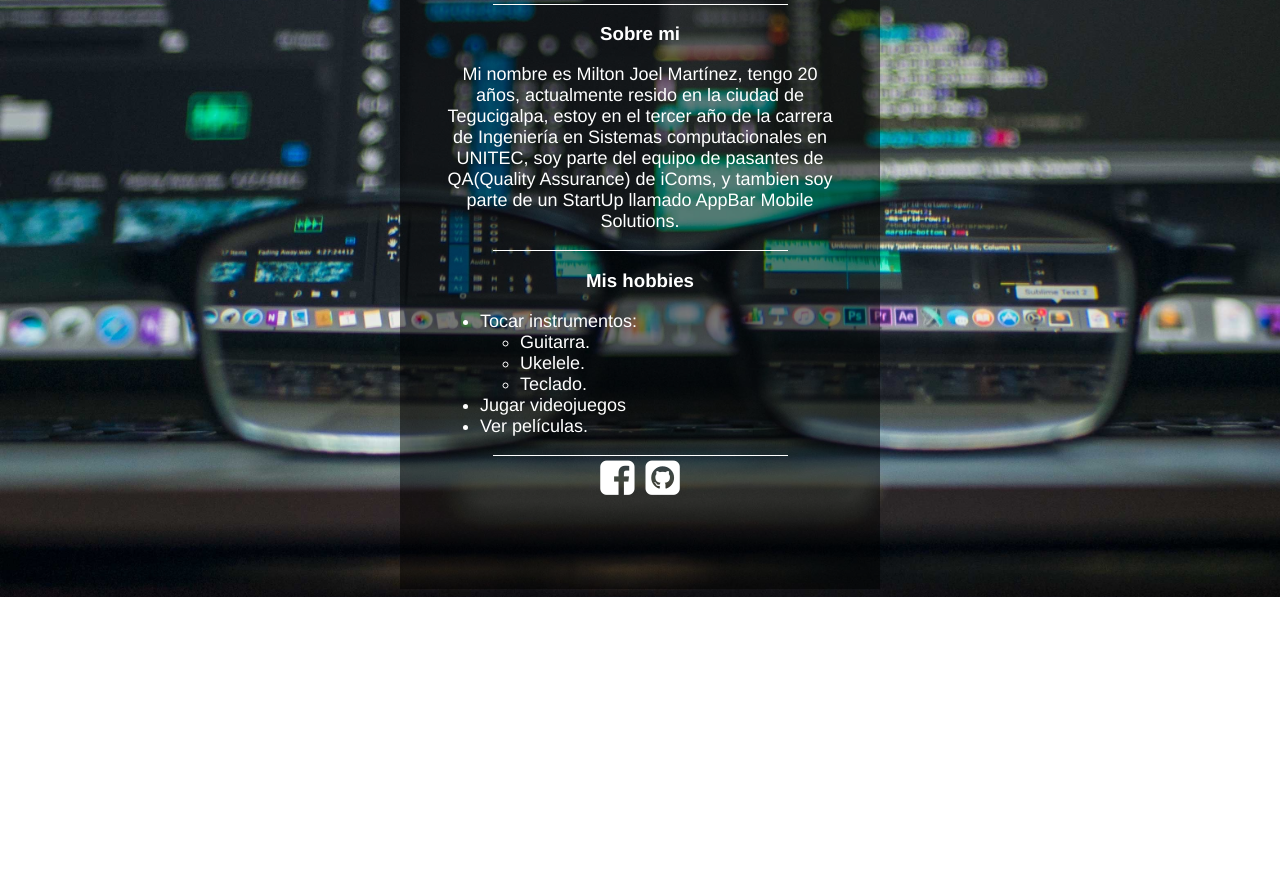
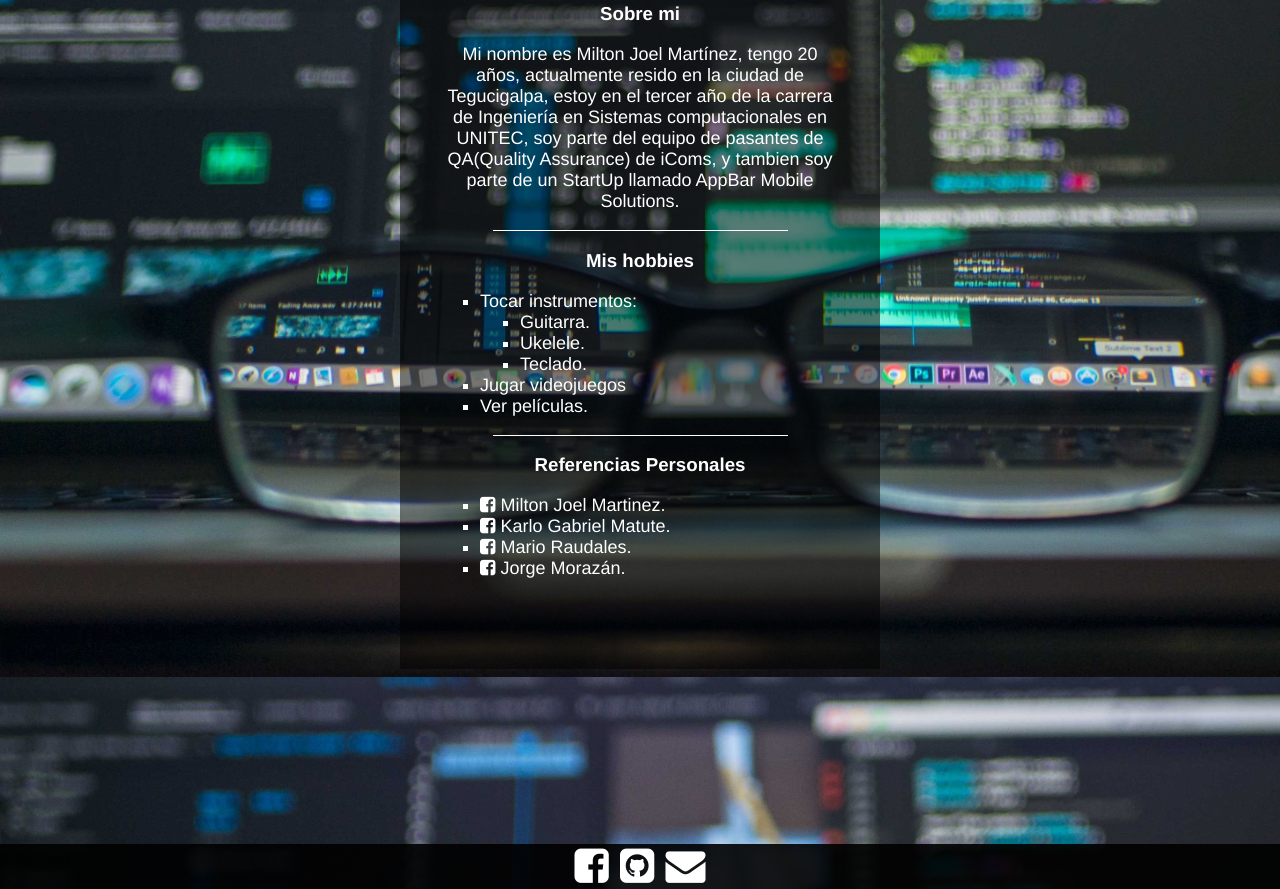
Before and after one commit to miltonmb/miltonmb.github.io, a plain HTML site: page index.html in a window 1280 px wide. Shown: the part 431-1320 px from the top of the page. Before the commit the page ends 1028 px from the top, so only its background shows below. Drawn offline with Linux system fonts and the light colour scheme.

Commit message:
List con email

```diff
--- a/css/master.css
+++ b/css/master.css
@@ -9,12 +9,12 @@ html{
 
 .datoPrincipal{
 	width: 400px;
-	height: 900px;
+	height: 1000px;
 	background: rgba(0,0,0,0.5);
 	padding: 40px;
 	color: white;
 	margin: 0 auto;
-	margin-top: 40px;
+	margin-top: 20px;
 	text-align: center;
 }
 
@@ -40,8 +40,13 @@ p{
 	font-size: 40px;
 }
 
-.social a{
+a{
 	color: white;
+	text-decoration: none;
+}
+
+a:hover{
+	color: gray;
 }
 
 .linea{
@@ -51,7 +56,17 @@ p{
 }
 
 
-.datoPrincipal #hobbies ul{
+.datoPrincipal .hobbies ul{
 	text-align: left;
 	font-size: 18px;
+	list-style-type: square;
 }
+
+.footerSocial{
+	width:100%;
+  	position:absolute;
+  	bottom:-520px;
+  	left:0;
+  	background-color:rgba(0,0,0,0.9);
+  	text-align: center;
+}
--- a/index.html
+++ b/index.html
@@ -20,7 +20,7 @@
 		</p>
 		<div class="linea"></div>
 		<h3>Mis hobbies</h3>
-		<div id="hobbies">
+		<div class="hobbies">
 			<ul>
 				<li>Tocar instrumentos:
 					<ul>
@@ -34,12 +34,28 @@
 			</ul>
 		</div>
 		<div class="linea"></div>
+		<h3>Referencias Personales</h3>
+		<div class="hobbies">
+		<ul>
+			<li><a href="https://www.facebook.com/mjmartinezb" target="_blank"><i class="fa fa-facebook-square" aria-hidden="true"></i> Milton Joel Martinez.</a></li>
+			<li><a href="https://www.facebook.com/gabrielnada211" target="_blank"><i class="fa fa-facebook-square" aria-hidden="true"></i> Karlo Gabriel Matute.</a></li>
+			<li><a href="https://www.facebook.com/mario.raudales.5" target="_blank"><i class="fa fa-facebook-square" aria-hidden="true"></i> Mario Raudales.</a></li>
+			<li><a href="https://www.facebook.com/R9Morazan" target="_blank"><i class="fa fa-facebook-square" aria-hidden="true"></i> Jorge Morazán.</a></li>
 
+		</ul>
+
+		</div>
+
+
+	</div>
+
+	<footer class=footerSocial>
 		<div class="social">
 			<a href="https://www.facebook.com/mjmartinezb" target="_blank"><i class="fa fa-facebook-square" aria-hidden="true"></i></a>
 			<a href="https://github.com/miltonmb" target="_blank"><i class="fa fa-github-square" aria-hidden="true"></i></a>
+			<a href="mailto:miton.pasos@gmail.com"><i class="fa fa-envelope" aria-hidden="true"></i>
+			</a>
 		</div>
-	</div>
-
+	</footer>
 </body>
 </html>
```
